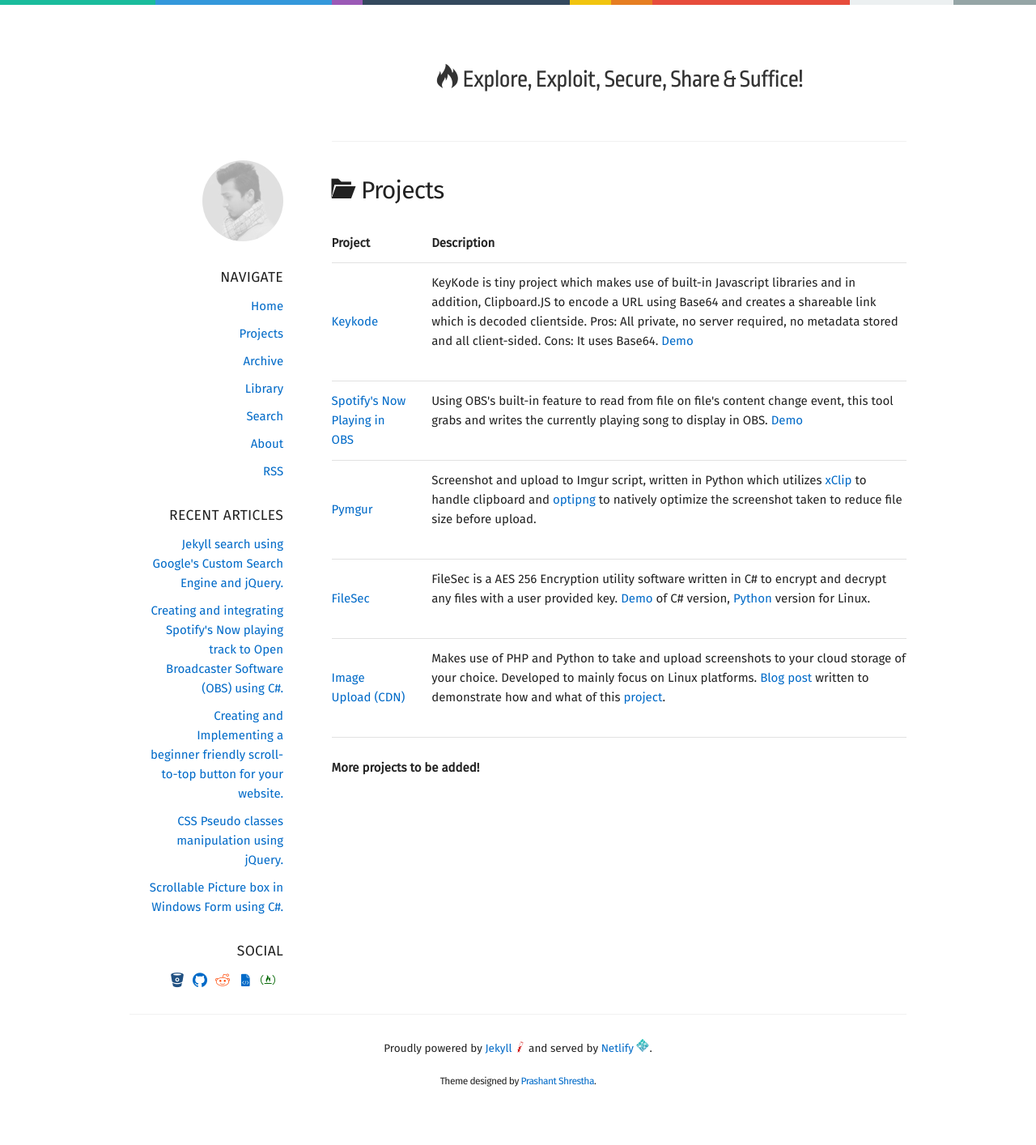
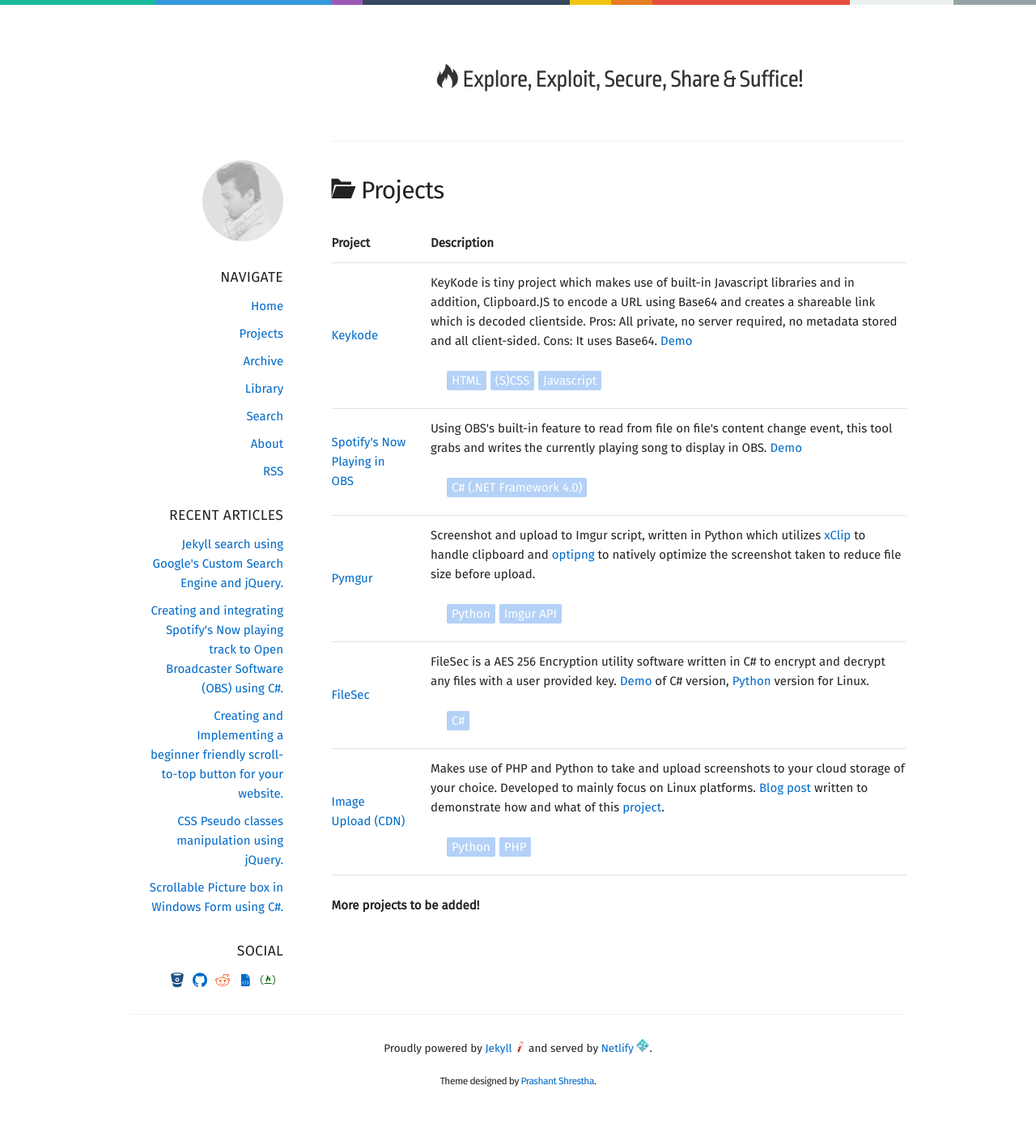
Before and after one commit to intern0t/personal-blog, a Jekyll site: the page built from projects.md, in a window 1280 px wide. Shown: the whole page at 81% size. Built offline with Jekyll 4.4.1, drawn with Linux system fonts in a browser that asks for light colours; nearby versions of some CDN libraries.

Commit message:
Bit of a modification for projects page, updated icons.

```diff
--- a/_sass/_icomoon.scss
+++ b/_sass/_icomoon.scss
@@ -1,10 +1,10 @@
 @font-face {
   font-family: 'icomoon';
-  src:  url('../fonts/icomoon.eot?dt3mym');
-  src:  url('../fonts/icomoon.eot?dt3mym#iefix') format('embedded-opentype'),
-    url('../fonts/icomoon.ttf?dt3mym') format('truetype'),
-    url('../fonts/icomoon.woff?dt3mym') format('woff'),
-    url('../fonts/icomoon.svg?dt3mym#icomoon') format('svg');
+  src:  url('../fonts/icomoon.eot?3ckond');
+  src:  url('../fonts/icomoon.eot?3ckond#iefix') format('embedded-opentype'),
+    url('../fonts/icomoon.ttf?3ckond') format('truetype'),
+    url('../fonts/icomoon.woff?3ckond') format('woff'),
+    url('../fonts/icomoon.svg?3ckond#icomoon') format('svg');
   font-weight: normal;
   font-style: normal;
 }
@@ -137,6 +137,9 @@
   content: "\e905";
   color: #c00;
 }
+.icon-code-outline:before {
+  content: "\e90f";
+}
 .icon-messages:before {
   content: "\e906";
 }
--- a/assets/css/blog.scss
+++ b/assets/css/blog.scss
@@ -211,6 +211,23 @@ body {
 
                 ol, ul{
                     padding: 0 0 0 20px;
+                }
+
+                ul.row.lang-used{
+                    display: block;
+                    list-style-type: none;
+                    margin: 10px 0 10px 0;
+                    clear: both;
+
+                    li{
+                        width: auto;
+                        float: left;
+                        background: #b4d1f7;
+                        color: white;
+                        border-radius: 2px;
+                        padding: 0px 6px;
+                        margin: 0 5px 0 0;
+                    }
                 }
 
                 article {
--- a/projects.md
+++ b/projects.md
@@ -18,6 +18,12 @@ permalink: /projects/
             <td><a href="https://github.com/intern0t/keykode">Keykode</a></td>
             <td>
                 <p>KeyKode is tiny project which makes use of built-in Javascript libraries and in addition, Clipboard.JS to encode a URL using Base64 and creates a shareable link which is decoded clientside. Pros: All private, no server required, no metadata stored and all client-sided. Cons: It uses Base64. <a href="https://intern0t.github.io/keykode/" target="_blank">Demo</a></p>
+
+                <ul class="row lang-used">
+                    <li>HTML</li>
+                    <li>(S)CSS</li>
+                    <li>Javascript</li>
+                </ul>
             </td>
         </tr>
         <tr>
@@ -25,6 +31,10 @@ permalink: /projects/
             <td>
                 <p>Using OBS's built-in feature to read from file on file's content change event, this tool grabs and writes the currently playing song to display in OBS. <a href="https://i.imgur.com/EWK7fxU.gif" data-rel="lightcase">Demo</a>
                 </p>
+
+                <ul class="row lang-used">
+                    <li>C# (.NET Framework 4.0)</li>
+                </ul>
             </td>
         </tr>
         <tr>
@@ -32,6 +42,11 @@ permalink: /projects/
             <td>
                 <p>Screenshot and upload to Imgur script, written in Python which utilizes <a href="https://github.com/astrand/xclip">xClip</a>                    to handle clipboard and <a href="http://optipng.sourceforge.net/">optipng</a> to natively optimize the
                     screenshot taken to reduce file size before upload.</p>
+
+                <ul class="row lang-used">
+                    <li>Python</li>
+                    <li>Imgur API</li>
+                </ul>
             </td>
         </tr>
         <tr>
@@ -40,12 +55,21 @@ permalink: /projects/
                 <p>FileSec is a AES 256 Encryption utility software written in C# to encrypt and decrypt any files with a user
                     provided key. <a href="https://i.imgur.com/MUPVc3Y.gif" data-rel="lightcase">Demo</a> of C# version, <a href="https://bitbucket.org/intern0t/scripts/src/b0f803982d240083e981bcbe19fe2e4e5d39cc09/FileSec.py?at=master&fileviewer=file-view-default">Python</a> version for Linux.
                 </p>
+
+                <ul class="row lang-used">
+                    <li>C#</li>
+                </ul>
             </td>
         </tr>
         <tr>
             <td><a href="#">Image Upload (CDN)</a></td>
             <td>
                 <p>Makes use of PHP and Python to take and upload screenshots to your cloud storage of your choice. Developed to mainly focus on Linux platforms. <a href="https://www.prashant.me/development/2016/02/18/custom-image-hosting-and-upload-script.html">Blog post</a> written to demonstrate how and what of this <a href="https://bitbucket.org/intern0t/scripts/src/a1e0918d4199368325e0dd5a8d81e0ae6c55b036/ImageUpload%20(Custom)/?at=master">project</a>.</p>
+
+                <ul class="row lang-used">
+                    <li>Python</li>
+                    <li>PHP</li>
+                </ul>
             </td>
         </tr>
     </tbody>
```
Also changed, not shown: gallery.md (+18 -6 lines), assets/fonts/icomoon.ttf, assets/fonts/icomoon.woff, 2 other files.
